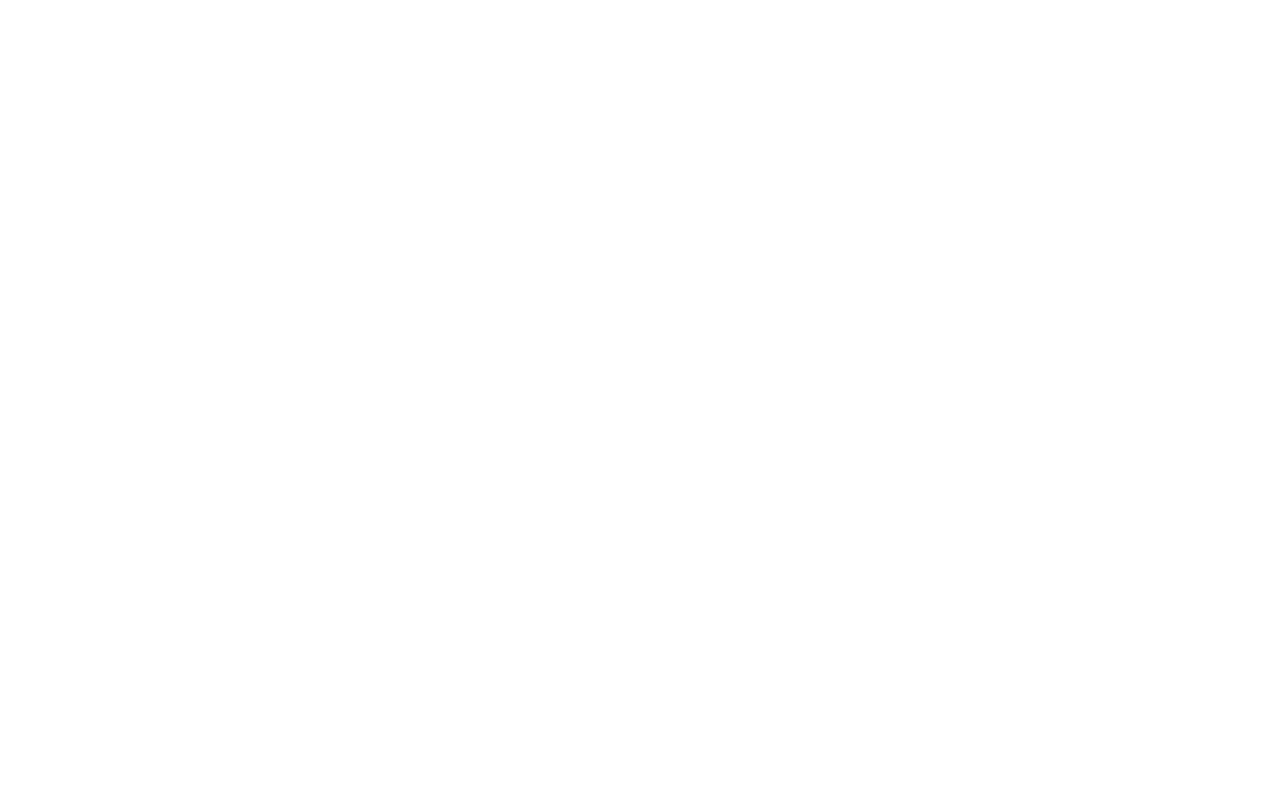
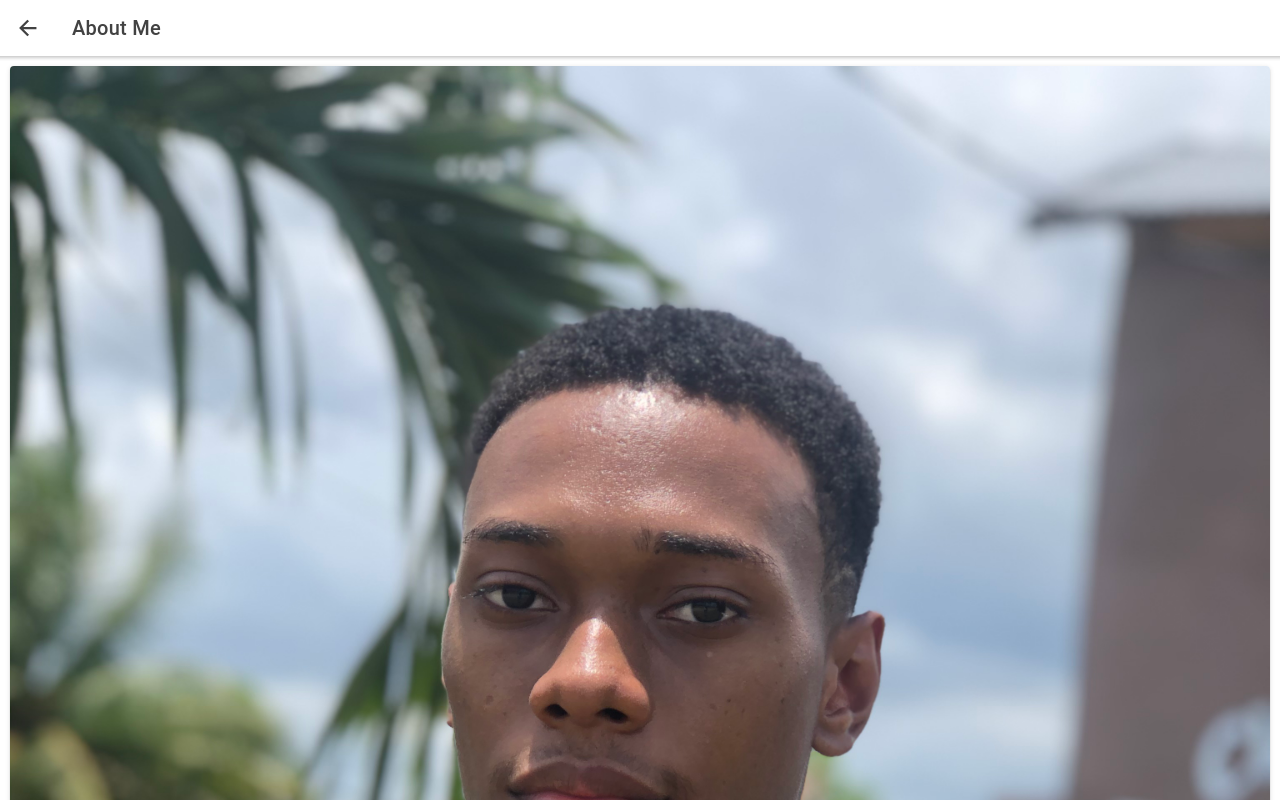
Before and after one commit to bedassie-n/scrum9, a React (Create React App) app: page /about in a window 1280 px wide. Built offline with nearby package versions, Linux system fonts and the light colour scheme.

Commit message:
Finished About Page

```diff
--- a/src/App.tsx
+++ b/src/App.tsx
@@ -2,6 +2,7 @@
 import { IonApp, IonRouterOutlet } from '@ionic/react';
 import { IonReactRouter } from '@ionic/react-router';
 import Home from './pages/Home';
+import About from './pages/About';
 
 /* Core CSS required for Ionic components to work properly */
 import '@ionic/react/css/core.css';
@@ -32,6 +33,9 @@
         <Route exact path="/">
           <Redirect to="/home" />
         </Route>
+        <Route exact path="/about">
+          <About />
+        </Route>
       </IonRouterOutlet>
     </IonReactRouter>
   </IonApp>
--- /dev/null
+++ b/src/pages/About.css
@@ -0,0 +1,5 @@
+ion-img{
+    max-width: 100%;
+    height: 5em;
+
+}
--- a/src/pages/About.tsx
+++ b/src/pages/About.tsx
@@ -1,26 +1,41 @@
-import { IonContent, IonHeader, IonPage, IonTitle, IonToolbar, IonCard } from '@ionic/react';
-// import ExploreContainer from '../components/ExploreContainer';
-// import './Home.css';
+import { IonContent, IonHeader, IonPage, IonTitle, IonToolbar, IonCard, IonImg, IonThumbnail
+, IonButtons, IonBackButton, IonCardHeader, IonCardContent, IonCardSubtitle, IonCardTitle } from '@ionic/react';
+import photo from '../img/profile_pic.jpeg';
+// import './About.css'
 
-const Home: React.FC = () => {
+const About: React.FC = () => {
   return (
     <IonPage>
       <IonHeader>
         <IonToolbar>
-					<img src=/>
-          <IonTitle>About</IonTitle>
+					<IonButtons slot="start">
+						<IonBackButton defaultHref="/home" />
+					</IonButtons>
+					<IonTitle>About Me</IonTitle>
         </IonToolbar>
       </IonHeader>
       <IonContent fullscreen>
         <IonHeader collapse="condense">
           <IonToolbar>
-            <IonTitle size="large">Blank</IonTitle>
+            <IonTitle size="large">About Me</IonTitle>
           </IonToolbar>
         </IonHeader>
-        <ExploreContainer />
+				<IonCard>
+					<IonImg src={photo} />
+          <IonCardHeader>
+						<IonCardTitle>Who Am I?</IonCardTitle>
+            <IonCardSubtitle>Nathaniel Bedassie</IonCardSubtitle>
+          </IonCardHeader>
+          <IonCardContent>
+            I am a young man who seeks to understand the truth of this world. In my short time on this earth, I have come to the conclusion that life is characterized by the balance between selflessness and selfishness. <strong>Selflessness</strong> is the expression of true love, while <strong>Selfishness</strong> leads to <em>sin</em>. Unfortunately, it is apart of the human condition to be selfish, since we are just <i>dust</i>. We have to eat, sleep and breathe. However,...<br/>
+						<blockquote>
+							<q>... we also need to be <i>loved.</i></q>
+						</blockquote>
+      	</IonCardContent>
+        </IonCard>
       </IonContent>
     </IonPage>
   );
 };
 
-export default Home;
+export default About;
--- a/src/pages/Home.tsx
+++ b/src/pages/Home.tsx
@@ -7,13 +7,13 @@
     <IonPage>
       <IonHeader>
         <IonToolbar>
-          <IonTitle>Blank</IonTitle>
+          <IonTitle>Home</IonTitle>
         </IonToolbar>
       </IonHeader>
       <IonContent fullscreen>
         <IonHeader collapse="condense">
           <IonToolbar>
-            <IonTitle size="large">Blank</IonTitle>
+            <IonTitle size="large">Home</IonTitle>
           </IonToolbar>
         </IonHeader>
         <ExploreContainer />
--- a/tsconfig.json
+++ b/tsconfig.json
@@ -18,7 +18,7 @@
     "resolveJsonModule": true,
     "isolatedModules": true,
     "noEmit": true,
-    "jsx": "react-jsxs"
+    "jsx": "react-jsx"
   },
   "include": [
     "src"
```
Also changed, not shown: src/img/profile_pic.jpeg (renamed from public/assets/img/Nathaniel Bedassie 2021.jpeg).
